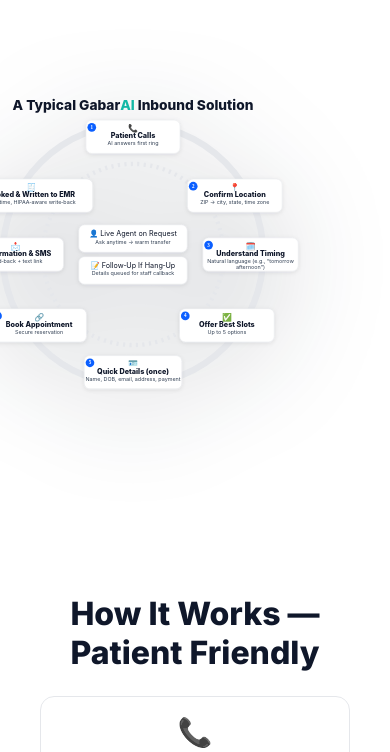
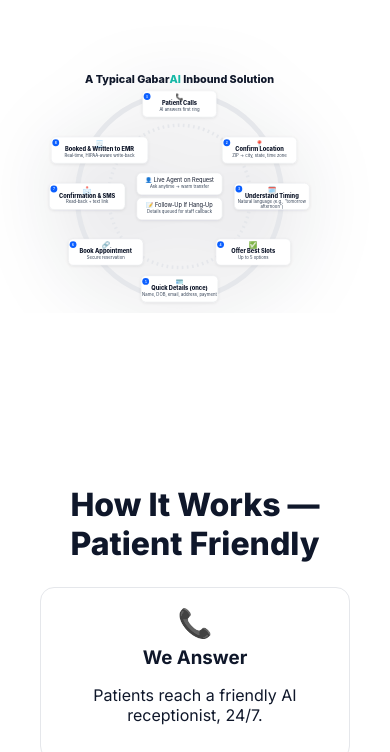
Before and after one commit to bdk76/gabar-ai-site, a plain HTML site: page index.html in a window 390 px wide. Shown: the part 853-1605 px from the top of the page. Drawn offline with Linux system fonts and the light colour scheme.

Commit message:
Add files via upload

```diff
--- a/styles.css
+++ b/styles.css
@@ -6,7 +6,7 @@
 }
 *{box-sizing:border-box}
 html,body{margin:0;padding:0;background:var(--bg);color:var(--ink);font-family:Inter,system-ui,Arial,sans-serif}
-.container{max-width:2400px;margin:0 auto;padding:0 40px;text-align:center}
+.container{max-width:1600px;margin:0 auto;padding:0 40px;text-align:center}
 .section{padding:72px 0}
 .section.alt{background:#f8fafc}
 .section-title{font-size:32px;font-weight:800;margin:0 0 24px}
@@ -37,9 +37,9 @@ html,body{margin:0;padding:0;background:var(--bg);color:var(--ink);font-family:I
 .btn-primary:hover{background:var(--brand-d)}
 .btn-secondary{background:#fff;color:var(--ink)}
 
-/* Hero with MASSIVE spacing and grid adjustments */
-.hero{padding:80px 0 120px}
-.hero-grid{display:grid;grid-template-columns:25% 75%;gap:120px;align-items:center;justify-items:start;overflow:visible}
+/* Hero with balanced spacing and optimal grid */
+.hero{padding:80px 0 100px}
+.hero-grid{display:grid;grid-template-columns:35% 65%;gap:60px;align-items:center;justify-items:start;overflow:hidden}
 .hero h1{font-size:44px;line-height:1.35;margin:0 0 45px;letter-spacing:-0.5px}
 .hero .sub{font-size:18px;color:var(--sub);line-height:1.7}
 .cta-row{display:flex;gap:16px;margin:0 0 55px; justify-content:center}
@@ -47,34 +47,36 @@ html,body{margin:0;padding:0;background:var(--bg);color:var(--ink);font-family:I
 .trust-bullets li{font-size:16px;padding:6px 0}
 .hero-art{width:100%;display:flex;justify-content:center;align-items:center;padding:0;overflow:visible}
 
-/* === Flow graphic: MASSIVE 600% size === */
+/* === Flow graphic: OPTIMAL 200% size === */
 .flow-graphic{
   display:block;
-  width:600%;              /* 6x original size for dramatic impact */
-  max-width:none;          /* No constraints whatsoever */
+  width:200%;              /* 2x size for prominence without overwhelming */
+  max-width:1800px;        /* Constraint to prevent excessive scaling */
   height:auto;
-  margin-left:-150%;       /* Center the massively oversized image */
+  margin:0 auto;
+  margin-left:-50%;        /* Center the enlarged image */
   transform:scale(1);
   transform-origin:center center;
   transition:transform 220ms ease, filter 220ms ease;
   will-change:transform, filter;
-  filter: drop-shadow(0 16px 48px rgba(15,23,42,0.2));
+  filter: drop-shadow(0 12px 36px rgba(15,23,42,0.15));
   position:relative;
   z-index:1;
 }
 
-/* Hover polish (subtle on such a large image) */
+/* Hover polish */
 @media (hover: hover) and (pointer: fine){
   .flow-graphic:hover{
-    transform:scale(1.01);
-    filter: drop-shadow(0 24px 64px rgba(15,23,42,0.28));
+    transform:scale(1.02);
+    filter: drop-shadow(0 18px 48px rgba(15,23,42,0.22));
   }
 }
 
 /* Desktop specific adjustments */
 @media (min-width: 1200px){
-  .hero-grid{ grid-template-columns: 22% 78%; gap:140px; }
-  .flow-graphic{ width:700%; margin-left:-200%; }
+  .hero-grid{ grid-template-columns: 30% 70%; gap:80px; }
+  .flow-graphic{ width:220%; margin-left:-60%; }
+}
 }
 
 /* Steps */
@@ -96,8 +98,9 @@ table.compare{width:100%;border-collapse:collapse}
 .card .mins{margin:8px 0;color:var(--muted)}
 .card .price{font-size:24px;margin:6px 0;font-weight:700}
 .card .per{font-size:13px;color:var(--muted)}
-.card .plan-features{margin:12px 0 0;padding:0 0 0 20px;line-height:1.7;text-align:left;list-style-position:outside}
-.card .plan-features li{margin:4px 0}
+.card .plan-features{margin:12px auto 0;padding:0;line-height:1.7;text-align:center;list-style:none;display:inline-block}
+.card .plan-features li{margin:6px 0;position:relative;padding-left:20px;text-align:left}
+.card .plan-features li::before{content:"•";position:absolute;left:0;color:var(--brand)}
 
 /* Outcomes */
 .subhead{font-weight:800;margin:28px 0 12px;color:#0f172a}
@@ -123,13 +126,13 @@ table.compare{width:100%;border-collapse:collapse}
 
 /* Responsive adjustments */
 @media (max-width: 1199px){
-  .hero-grid{grid-template-columns:30% 70%;gap:80px}
-  .flow-graphic{width:400%;margin-left:-100%}
+  .hero-grid{grid-template-columns:35% 65%;gap:50px}
+  .flow-graphic{width:180%;margin-left:-40%}
 }
 
 @media (max-width: 980px){
-  .hero-grid{grid-template-columns:1fr;gap:80px}
-  .flow-graphic{width:250%;margin-left:-75%}
+  .hero-grid{grid-template-columns:1fr;gap:60px}
+  .flow-graphic{width:150%;margin-left:-25%}
   .hero-copy{padding-right:20px;text-align:center}
   .trust-bullets{flex-direction:row;gap:24px}
   .steps{grid-template-columns:repeat(2,1fr)}
@@ -138,7 +141,7 @@ table.compare{width:100%;border-collapse:collapse}
 }
 
 @media (max-width: 560px){
-  .flow-graphic{width:180%;margin-left:-40%}
+  .flow-graphic{width:120%;margin-left:-10%}
   .hero h1{font-size:32px}
   .trust-bullets{flex-direction:column;gap:16px}
   .steps,.cards,.stats-grid{grid-template-columns:1fr}
```
